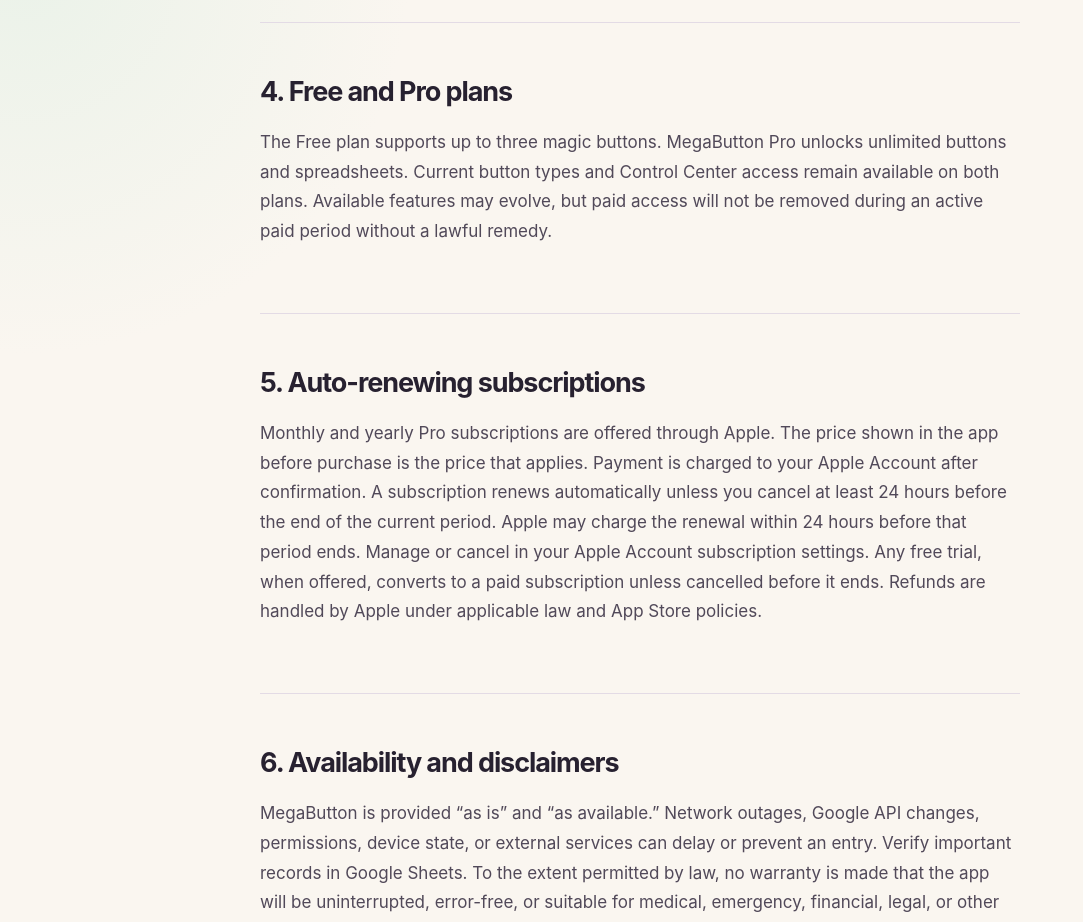
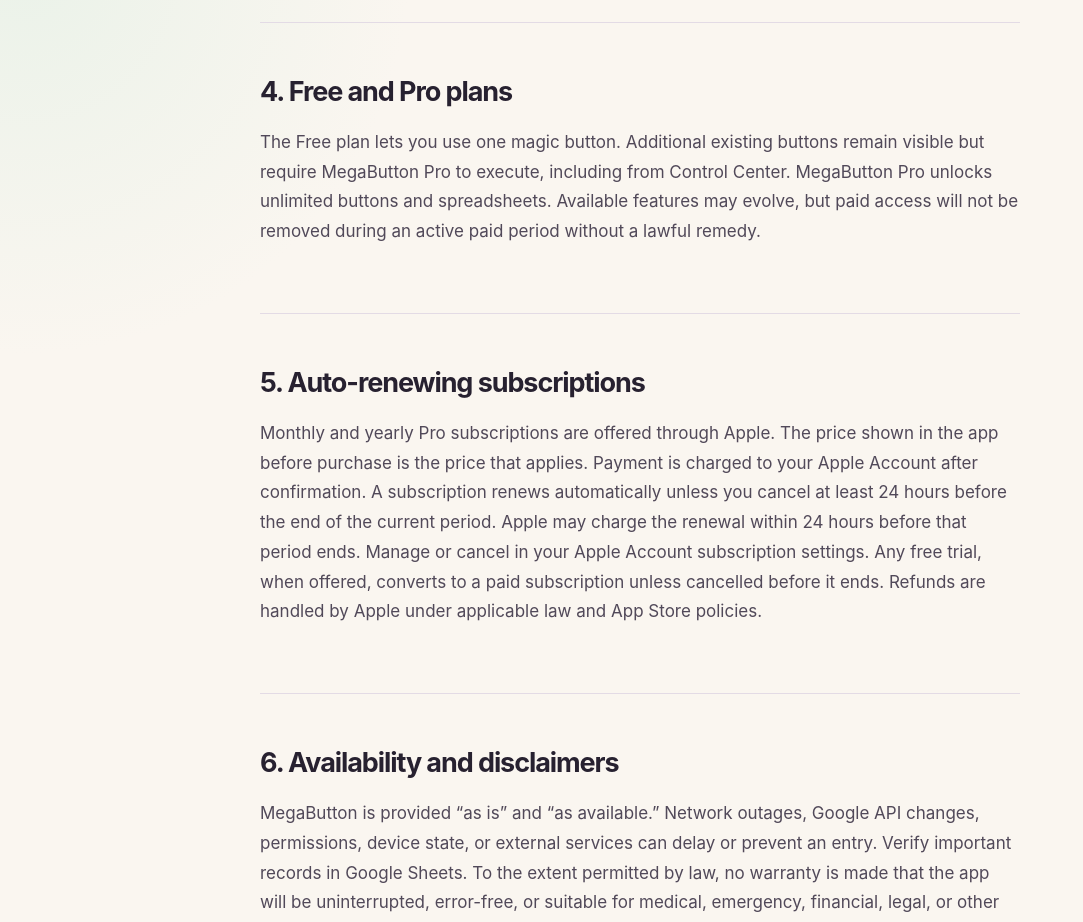
Before and after one commit to IMMORTALxJO/megabutton-legal, a Next.js app: page /terms in a window 1280 px wide. Shown: the part 1380-2302 px from the top of the page, without its empty margins (0-1083 px from the left). Built offline with nearby package versions, Linux system fonts and the light colour scheme.

Commit message:
Limit Free plan to one button

```diff
--- a/app/terms/page.tsx
+++ b/app/terms/page.tsx
@@ -8,7 +8,7 @@
       <section><h2>1. Eligibility and acceptance</h2><p>By downloading or using MegaButton, you agree to these terms and Apple’s Standard Licensed Application End User License Agreement. You must be legally able to enter this agreement and comply with the terms for your Google and Apple accounts.</p></section>
       <section><h2>2. The service</h2><p>MegaButton helps you create controls that read from and write to Google Sheets you select. You are responsible for your sheets, button configuration, entries, collaborators, account security, and backups. Google Sheets and App Store services are provided by Google and Apple, not MegaButton.</p></section>
       <section><h2>3. Acceptable use</h2><p>Do not use MegaButton to violate law, another person’s rights, Google or Apple policies, or to store content you are not authorized to access. Do not interfere with the app, bypass usage limits, or attempt to extract credentials or source services.</p></section>
-      <section><h2>4. Free and Pro plans</h2><p>The Free plan supports up to three magic buttons. MegaButton Pro unlocks unlimited buttons and spreadsheets. Current button types and Control Center access remain available on both plans. Available features may evolve, but paid access will not be removed during an active paid period without a lawful remedy.</p></section>
+      <section><h2>4. Free and Pro plans</h2><p>The Free plan lets you use one magic button. Additional existing buttons remain visible but require MegaButton Pro to execute, including from Control Center. MegaButton Pro unlocks unlimited buttons and spreadsheets. Available features may evolve, but paid access will not be removed during an active paid period without a lawful remedy.</p></section>
       <section><h2>5. Auto-renewing subscriptions</h2><p>Monthly and yearly Pro subscriptions are offered through Apple. The price shown in the app before purchase is the price that applies. Payment is charged to your Apple Account after confirmation. A subscription renews automatically unless you cancel at least 24 hours before the end of the current period. Apple may charge the renewal within 24 hours before that period ends. Manage or cancel in your Apple Account subscription settings. Any free trial, when offered, converts to a paid subscription unless cancelled before it ends. Refunds are handled by Apple under applicable law and App Store policies.</p></section>
       <section><h2>6. Availability and disclaimers</h2><p>MegaButton is provided “as is” and “as available.” Network outages, Google API changes, permissions, device state, or external services can delay or prevent an entry. Verify important records in Google Sheets. To the extent permitted by law, no warranty is made that the app will be uninterrupted, error-free, or suitable for medical, emergency, financial, legal, or other safety-critical recordkeeping.</p></section>
       <section><h2>7. Liability</h2><p>To the fullest extent permitted by applicable law, the developer is not liable for indirect, incidental, special, consequential, or lost-data damages arising from MegaButton. Nothing in these terms limits rights or liability that cannot legally be limited.</p></section>
```
